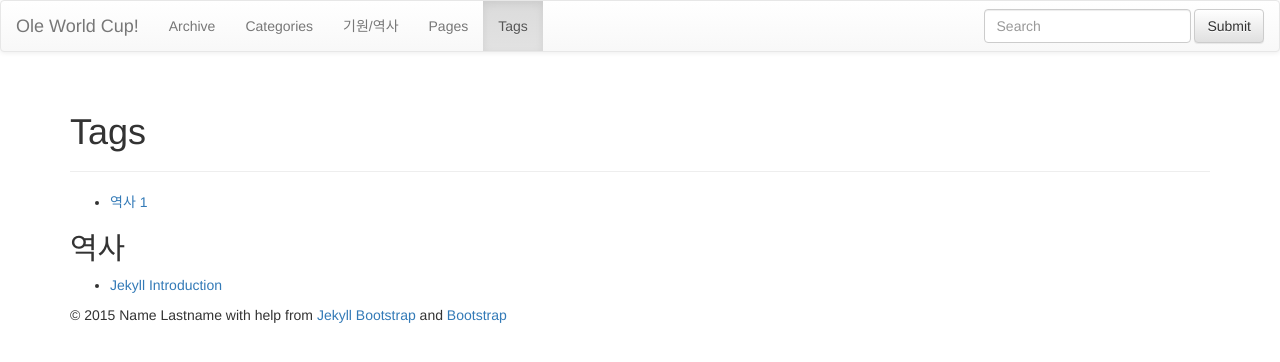
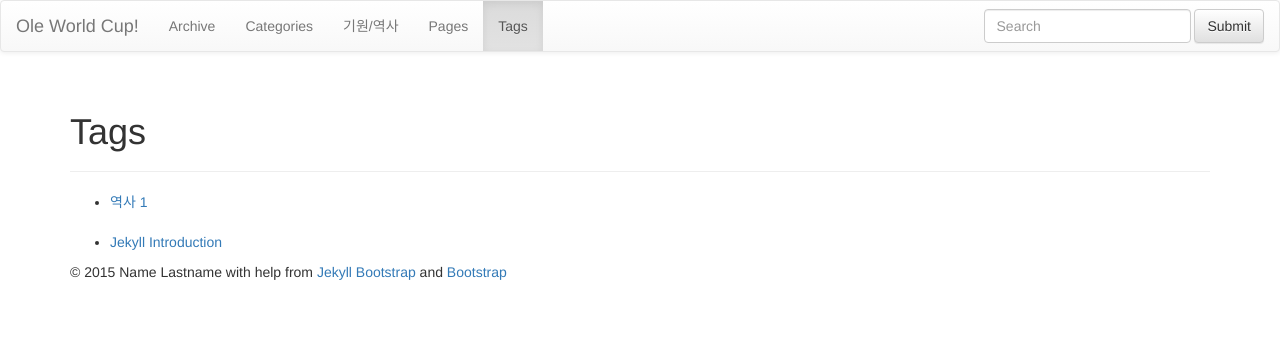
Before and after one commit to jungu9/jungu9.github.com, a Jekyll site: the page built from tags.html, in a window 1280 px wide. Shown: the top 362 px of the page. Built offline with Jekyll 4.4.1, drawn with Linux system fonts in a browser that asks for light colours; nearby versions of some CDN libraries; library files that are not in the unit come from our copies.

Commit message:
Update tags.html

```diff
--- a/tags.html
+++ b/tags.html
@@ -13,7 +13,7 @@ group: navigation
 
 
 {% for tag in site.tags %}
-  <h2 id="{{ tag[0] }}-ref">{{ tag[0] }}</h2>
+  <h2 id="{{ tag[0] }}-ref"></h2>
   <ul>
     {% assign pages_list = tag[1] %}
     {% include JB/pages_list %}
```
